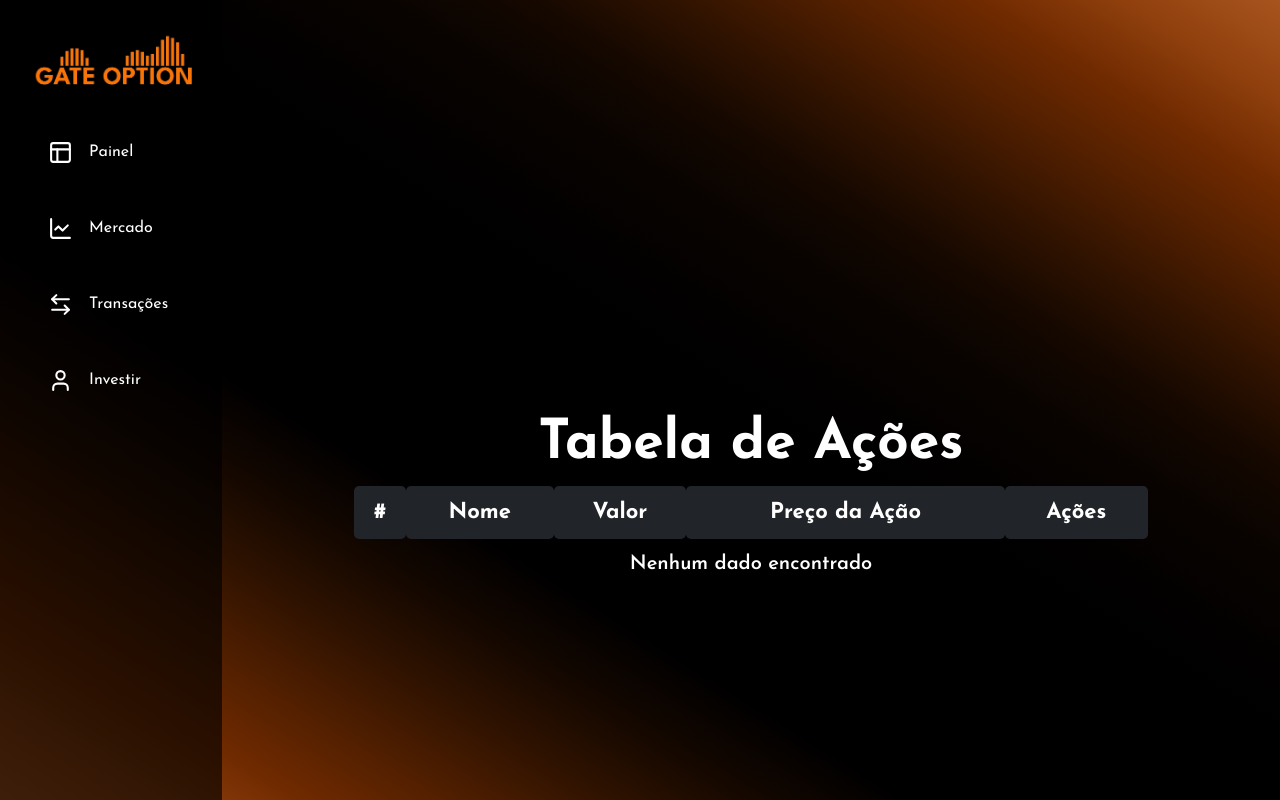
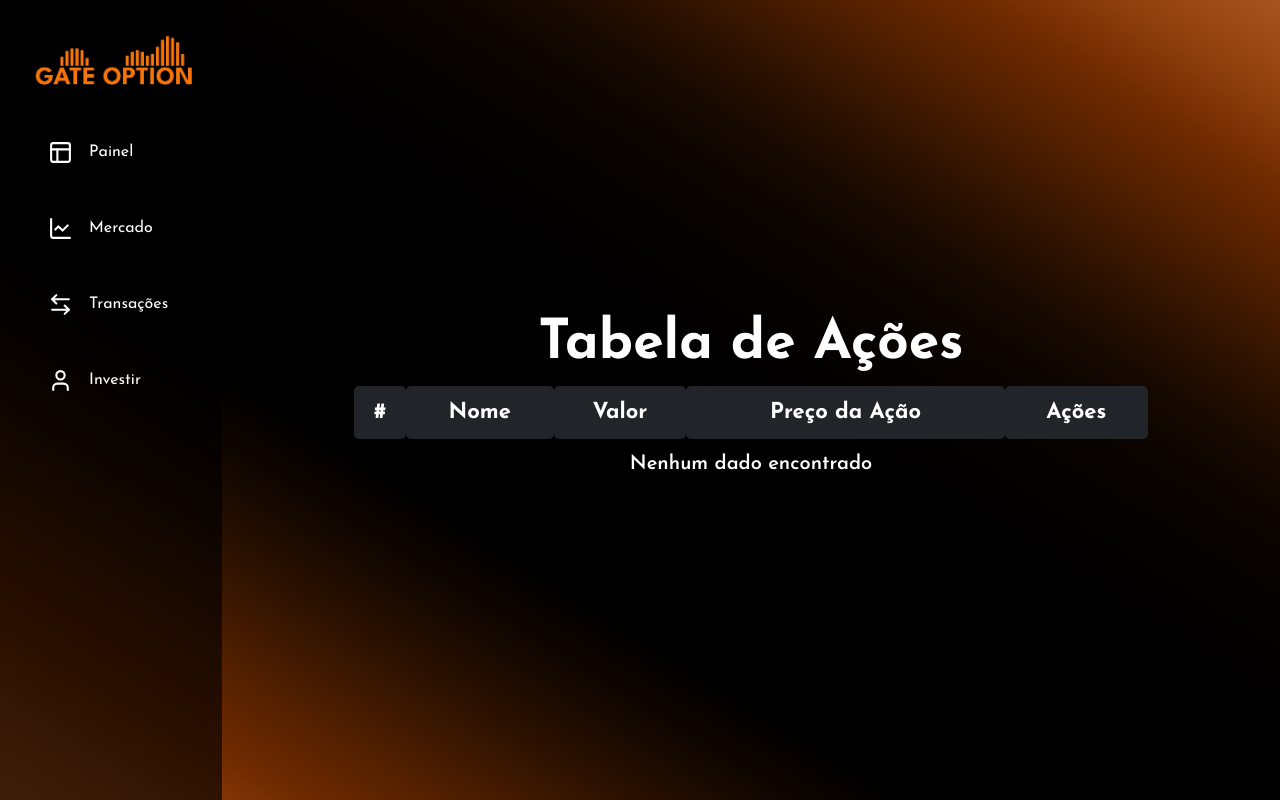
Before and after one commit to Heber-Wl/Investir, a PHP site: page /pages/mercado.php in a window 1280 px wide. Run offline with PHP 8.4, Linux system fonts and the light colour scheme; data that the repository does not hold is empty.

Commit message:
ajuste no css

```diff
--- a/assets/styles/mercado.css
+++ b/assets/styles/mercado.css
@@ -101,7 +101,6 @@ body {
     flex-direction: column;
     justify-content: center;
     width: 75%;
-    padding-top: 200px;
 }
 
 .tabela-mercado table thead th {
```
